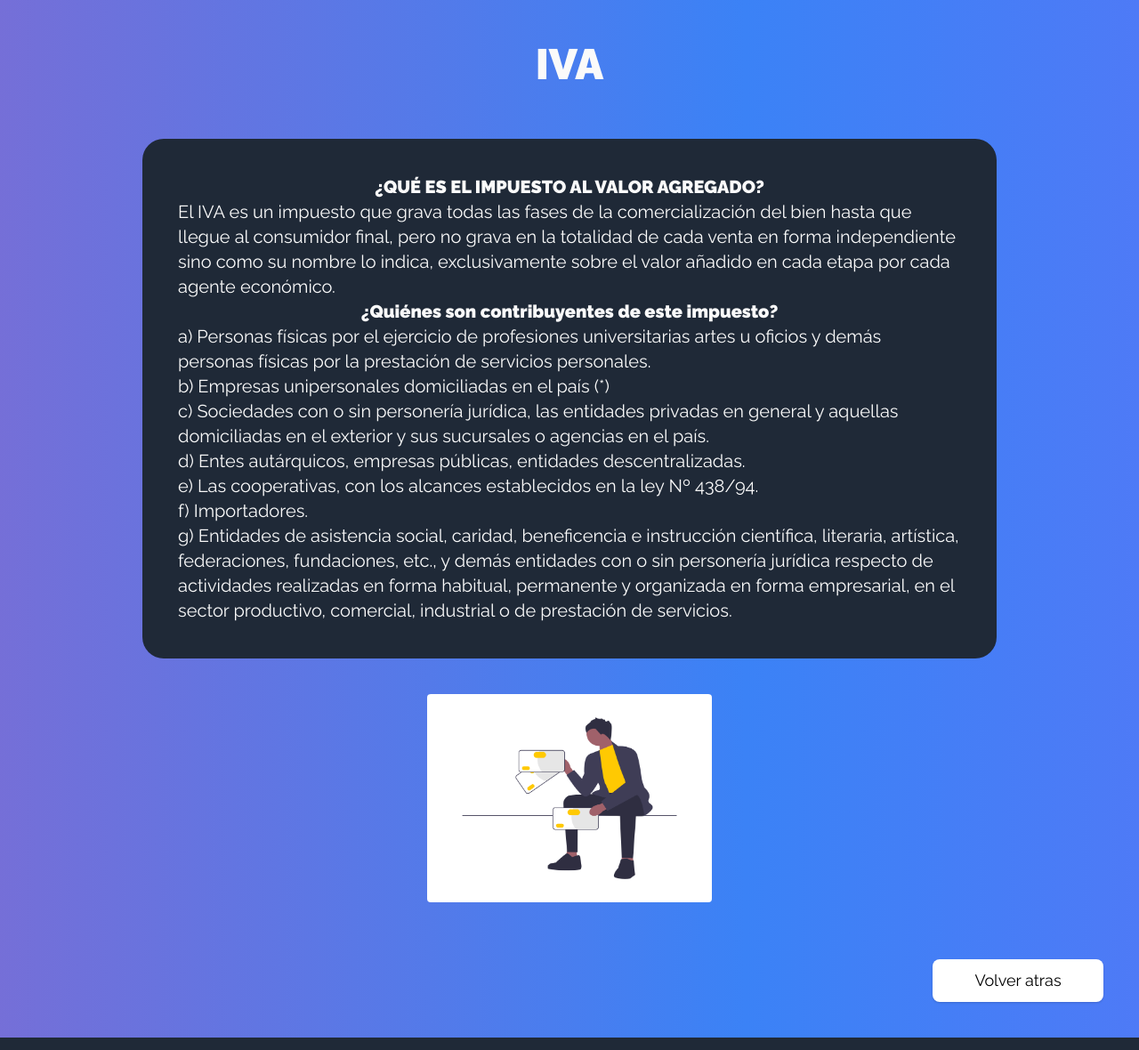
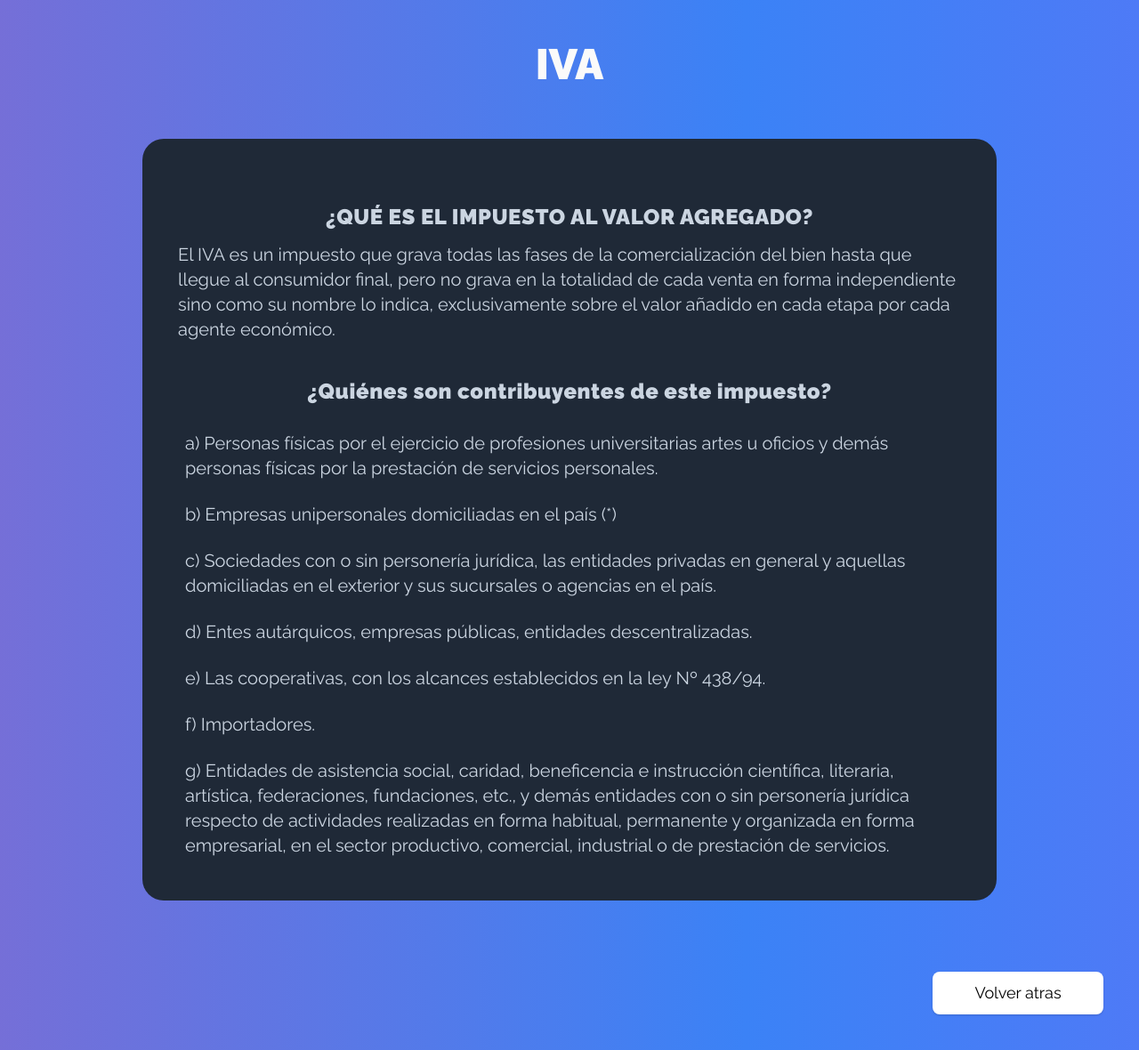
Before and after one commit to sofisil/Hufflepuff-Dec-22, a Flask app: page /info_emprendedor_iva in a window 1280 px wide. Shown: the part 236-1416 px from the top of the page at 89% size. Run offline with Flask 3, Linux system fonts and the light colour scheme; some libraries are stand-ins or nearby versions.

Commit message:
se corrigen cosas minimas en vistas emprendedor_info 1 y 2

```diff
--- a/templates/emprendedor_INFO1.html
+++ b/templates/emprendedor_INFO1.html
@@ -82,20 +82,19 @@
 <!------------------------------------------- CARDS --------------------------------------------------------->
 <h2 class="text-5xl flex flex-wrap flex justify-center p-5 m-5 font-bold rounded-3xl"> IVA</h2>
 <div class="bg-[#1f2937]  justify-left p-10 my-10 mx-40 rounded-3xl">
-    <p class="text-xl font-semibold text-center">¿QUÉ ES EL IMPUESTO AL VALOR AGREGADO?</p>
-    <p class="text-xl ">El IVA es un impuesto que grava todas las fases de la comercialización del bien hasta que llegue al consumidor final, pero no grava en la totalidad de cada venta en forma independiente sino como su nombre lo indica, exclusivamente sobre el valor añadido en cada etapa por cada agente económico.</p>
-    <p class="text-xl font-semibold text-center">¿Quiénes son contribuyentes de este impuesto? </p>
-    <p class="text-xl">a) Personas físicas por el ejercicio de profesiones universitarias artes u oficios y demás personas físicas por la prestación de servicios personales.</p>
-    <p class="text-xl">b) Empresas unipersonales domiciliadas en el país (*)</p>
-    <p class="text-xl">c) Sociedades con o sin personería jurídica, las entidades privadas en general y aquellas domiciliadas en el exterior y sus sucursales o agencias en el país.</p>
-    <p class="text-xl">d) Entes autárquicos, empresas públicas, entidades descentralizadas.</p>
-    <p class="text-xl">e) Las cooperativas, con los alcances establecidos en la ley Nº 438/94.</p>
-    <p class="text-xl">f) Importadores.</p>
-    <p class="text-xl">g) Entidades de asistencia social, caridad, beneficencia e instrucción científica, literaria, artística, federaciones, fundaciones, etc., y demás entidades con o sin personería jurídica respecto de actividades realizadas en forma habitual, permanente y organizada en forma empresarial, en el sector productivo, comercial, industrial o de prestación de servicios.</p>
+  <h3 class="mt-8 text-2xl mb-3 font-semibold tracking-wide text-center text-slate-300">¿QUÉ ES EL IMPUESTO AL VALOR AGREGADO?</h3>
+  <ol class="grid gap-2 text-lg text-slate-300">
+    <li class="text-xl ">El IVA es un impuesto que grava todas las fases de la comercialización del bien hasta que llegue al consumidor final, pero no grava en la totalidad de cada venta en forma independiente sino como su nombre lo indica, exclusivamente sobre el valor añadido en cada etapa por cada agente económico.</li>
+    <h3 class="mt-8 text-2xl mb-3 font-semibold tracking-wide text-center">¿Quiénes son contribuyentes de este impuesto? </h3>
+    <li class="text-xl p-2">a) Personas físicas por el ejercicio de profesiones universitarias artes u oficios y demás personas físicas por la prestación de servicios personales.</li>
+    <li class="text-xl p-2">b) Empresas unipersonales domiciliadas en el país (*)</li>
+    <li class="text-xl p-2">c) Sociedades con o sin personería jurídica, las entidades privadas en general y aquellas domiciliadas en el exterior y sus sucursales o agencias en el país.</li>
+    <li class="text-xl p-2">d) Entes autárquicos, empresas públicas, entidades descentralizadas.</li>
+    <li class="text-xl p-2">e) Las cooperativas, con los alcances establecidos en la ley Nº 438/94.</li>
+    <li class="text-xl p-2">f) Importadores.</li>
+    <li class="text-xl p-2">g) Entidades de asistencia social, caridad, beneficencia e instrucción científica, literaria, artística, federaciones, fundaciones, etc., y demás entidades con o sin personería jurídica respecto de actividades realizadas en forma habitual, permanente y organizada en forma empresarial, en el sector productivo, comercial, industrial o de prestación de servicios.</li>
+  </ol>
   </div>
-<div class="flex justify-center items-center rounded object-cover object-center mb-3">
-<img class="flex justify-center rounded w-80 object-cover object-center mb-3" src="/static/img/imagen_1.png" alt="" />
-</div>
 <!-------------------------------------------------EL BOTON DE VOLVER -------------------------------------------------->
 <div class="flex justify-end">
     <button class="group relative h-12 w-48 drop-shadow-sm overflow-hidden rounded-lg bg-white text-lg shadow m-10">
```
Also changed, not shown: templates/emprendedor_INFO2.html (+15 -16 lines).
